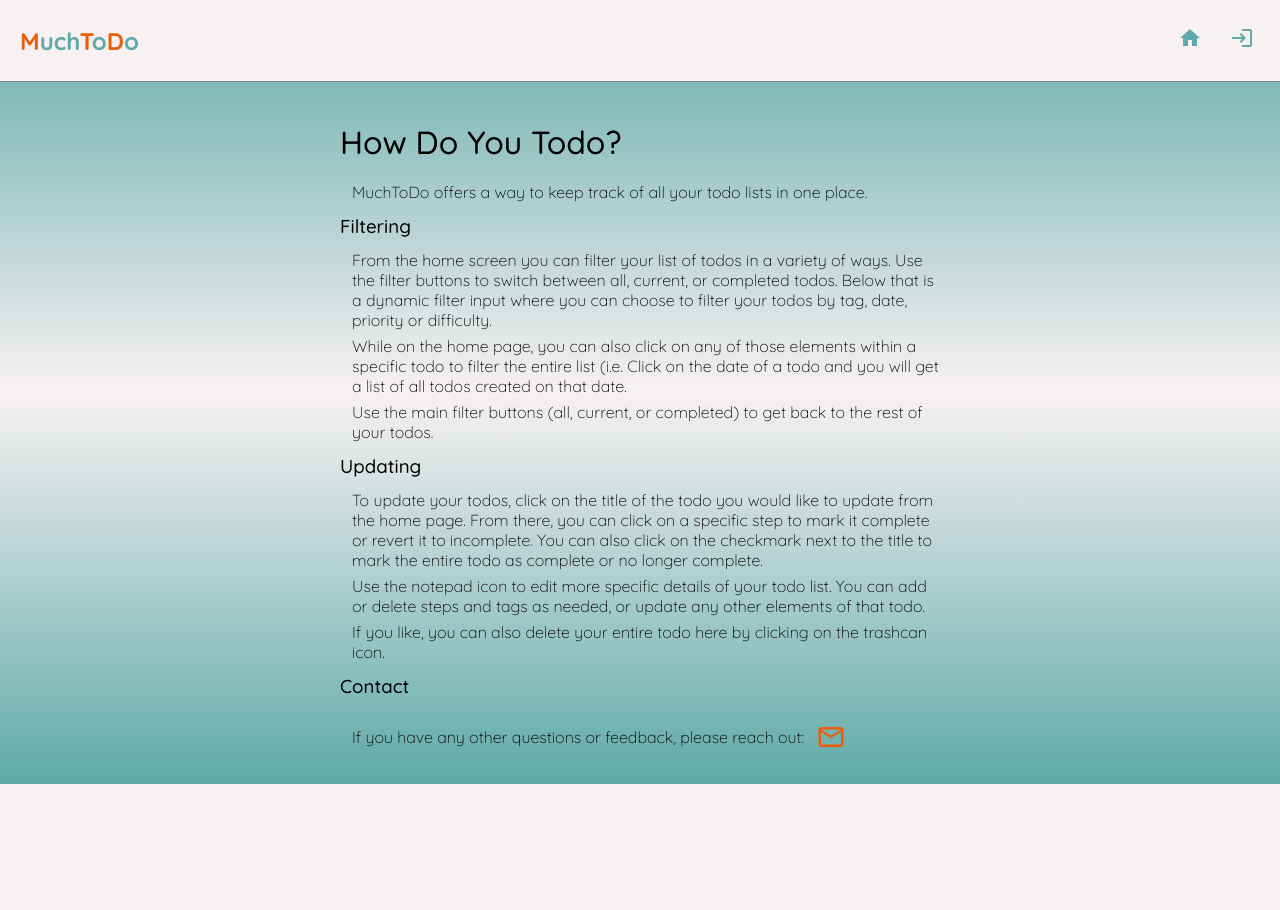
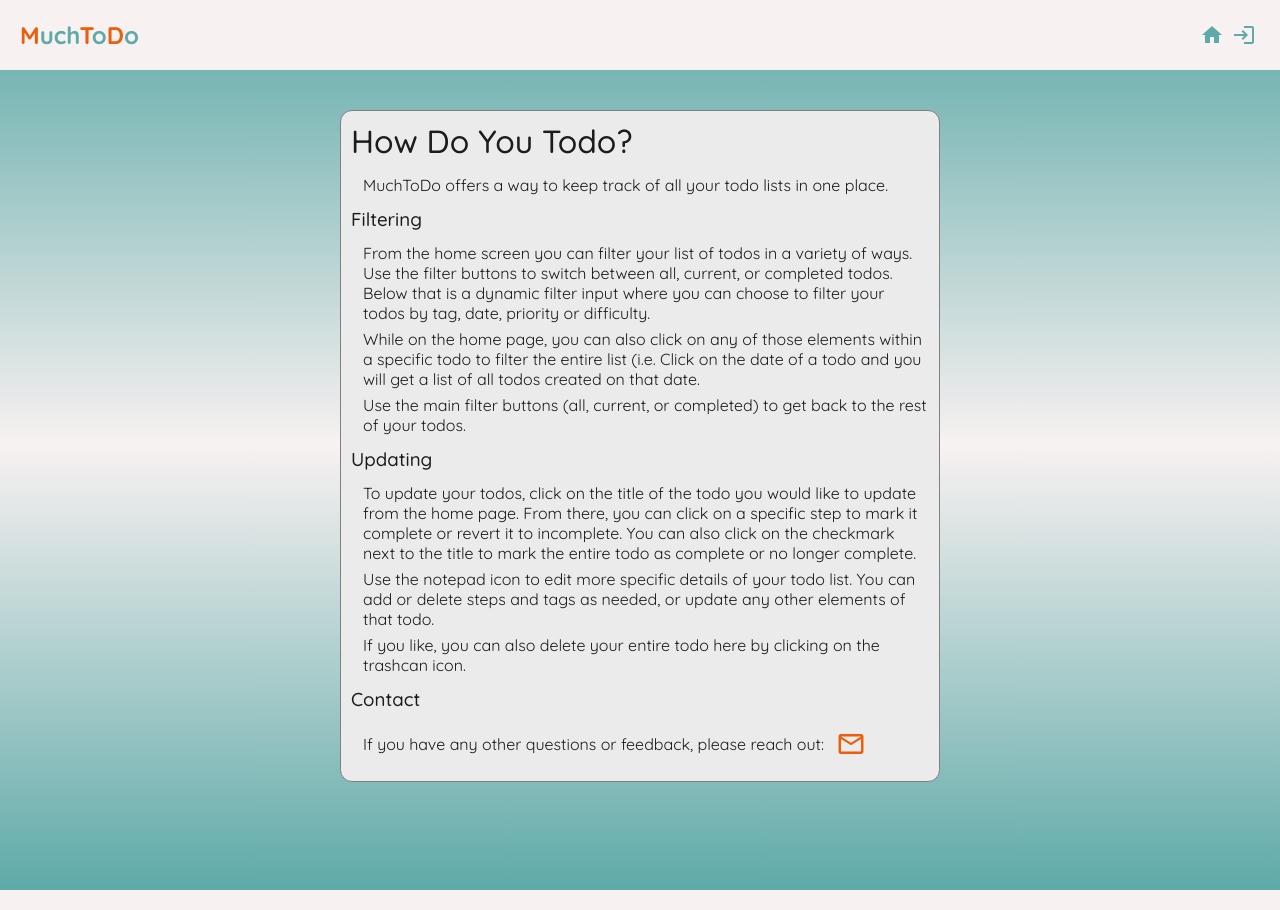
Before and after one commit to mikehoods/react-goalTracker-2.0-client, a React (Create React App) app: page /help in a window 1280 px wide. Before the commit the page ends 804 px from the top, so only its background shows below. Built offline with nearby package versions, Linux system fonts and the light colour scheme.

Commit message:
Styling changes across app in response to user feedback.

```diff
--- a/src/CreateGoal.js
+++ b/src/CreateGoal.js
@@ -10,7 +10,6 @@ const CreateGoal = () => {
     const [tempStep, setTempStep] = useState("");
     const [steps, setSteps] = useState([{"step": "", "complete": false}]);
     const [tags, setTags] = useState([]);
-    // const [username, setUsername] = useState("");
 
     const [isPending, setIsPending] = useState(false);
     const history = useHistory();
@@ -31,7 +30,7 @@ const CreateGoal = () => {
 
     const stepList = steps.map((step, index) => (
         <div key={index}>
-            <label>Step {index + 1}:</label>
+            <label>Step {index + 1}</label>
             <div className="form-step">
                 <input
                     type="text"
@@ -87,7 +86,7 @@ const CreateGoal = () => {
             <h2>Create A New Goal</h2>
             <form onSubmit={handleSubmit}>
                 <div className="form-main">
-                    <label>Goal name:</label>
+                    <label>Goal name</label>
                     <input
                         type="text"
                         required
@@ -96,7 +95,7 @@ const CreateGoal = () => {
                     />
                     <div className="form-selectors">
                         <div className="selector">
-                            <p>Difficulty: </p>
+                            <p>Difficulty</p>
                             <select
                                 value={difficulty}
                                 onChange={(e) => setDifficulty(e.target.value)}
@@ -108,7 +107,7 @@ const CreateGoal = () => {
                             </select>
                         </div>
                         <div className="selector">
-                            <p>Priority: </p>
+                            <p>Priority</p>
                             <select
                                 value={priority}
                                 onChange={(e) => setPriority(e.target.value)}
@@ -121,7 +120,7 @@ const CreateGoal = () => {
                     </div>
                     {stepList}
                     <i className="add-step material-icons" onClick={handleAddStep}>add_to_photos</i>
-                    <label>Tags:</label>
+                    <label>Tags</label>
                 <input
                     type="text"
                     id="add-tag"
--- a/src/EditGoal.js
+++ b/src/EditGoal.js
@@ -21,7 +21,7 @@ const EditGoal = () => {
 
     const stepList = steps.map((step, index) => (
         <div key={index}>
-            <label>Step {index + 1}:</label>
+            <label>Step {index + 1}</label>
             <div className="form-step">
                 <input
                     type="text"
--- a/src/GoalDetails.js
+++ b/src/GoalDetails.js
@@ -2,6 +2,7 @@ import { useParams, useHistory, Link } from 'react-router-dom';
 import { useState, useEffect } from 'react';
 import useFetch from "./useFetch";
 import { withAuthenticationRequired } from '@auth0/auth0-react';
+import Loading from "./Loading";
 
 const GoalDetails = () => {
     const { id } = useParams();
@@ -97,7 +98,7 @@ const GoalDetails = () => {
 
     return (
         <div className="goal-details">
-            { isLoading && <div>Loading...</div> }
+            { isLoading && <Loading /> }
             { error && <div>{ error }</div> }
             { goal && (
                 <div className="goal-preview">
--- a/src/GoalList.js
+++ b/src/GoalList.js
@@ -16,7 +16,7 @@ const GoalList = ({goals, filteredGoals, handleFilter}) => {
     return (
         <div className="goal-list">
             {/* No goals found */}
-            {filteredGoals.length === 0 && <div className="no-todos">No results found.</div>}
+            {filteredGoals.length === 0 && <div className="no-todos">No results found</div>}
             {/* Lists all or filtered goals */}
             {goals && filteredGoals.map((goal, index) => (
                 <div className="goal-preview" key={index}>
--- a/src/TagCloud.js
+++ b/src/TagCloud.js
@@ -20,16 +20,17 @@ const TagCloud = ({ goals, handleFilter }) => {
 
     return (
         <div className="tag-container">
-            <div className="tag-cloud">
-                {goals.length > 0 && userTags.map((tag, index) => (
+            { userTags.length > 0 && <div className="tag-cloud">
+                {userTags.map((tag, index) => (
                     <p key={index}
                         className="allTags-tag"
                         onClick={() => handleFilter(
                             goals.filter(goal => goal.tags.includes(tag)),
-                            `Filtered by: #${tag}`)}>#{tag}
+                            `Filtered by: #${tag}`)}
+                    >#{tag}
                     </p>
                 ))}
-            </div>
+            </div>}
         </div>
      );
 }
--- a/src/index.css
+++ b/src/index.css
@@ -10,6 +10,7 @@ html {
 body {
   background: linear-gradient(to bottom, #5EAAA8, #F8F1F1, #5EAAA8);
   height: 100%;
+  color: #1c1c1c;
 }
 
 /* Navbar Styling */
@@ -24,7 +25,6 @@ body {
   top: 0; */
   width: 100%;
   box-sizing: border-box;
-  border-bottom: 1px solid grey;
 }
 .app-title-span{
   color: #EB5E0B;
@@ -43,24 +43,32 @@ body {
 .navbar .links Button{
   border: none;
   background-color: #F8F1F1;
-  margin-left: 16px;
-  padding: 6px;
   color: #5EAAA8;
   font-weight: 500;
   font-size: 18px;
   border-radius: 50%;
+  padding: 0;
+  display: flex;
+  align-items: center;
+  justify-content: center;
+  margin: 0 2px;
 }
 .navbar a {
-  margin-left: 16px;
   text-decoration: none;
-  padding: 6px;
   color: #5EAAA8;
   font-weight: 500;
   border-radius: 50%;
+  display: flex;
+  align-items: center;
+  justify-content: center;
+  margin: 0 2px;
 }
 .navbar a:hover, .navbar Button:hover{
   cursor: pointer;
   box-shadow: 1px 2px 3px rgba(0,0,0,0.2);
+}
+.navbar .material-icons{
+  padding: 2px;
 }
 .navbar .current {
   color: #EB5E0B;
@@ -68,8 +76,8 @@ body {
 }
 
 /* Home Styling */
-
 .content {
+  min-height: 95vh;
   max-width: 600px;
   margin: 20px auto;
   padding: 20px;
@@ -89,6 +97,10 @@ body {
 /* Tag Cloud Styling */
 .tag-container{
   margin-bottom: 18px;
+  background-color: rgba(94, 170, 168, 0.5);
+}
+.tag-container .tag-cloud{
+  margin: 0;
 }
 .tag-container p{
   color: #F8F1F1;
@@ -96,7 +108,7 @@ body {
 }
 .allTags-tag:hover, .goal-list .tag-cloud .tag:hover{
   cursor: pointer;
-  color: black;
+  color: #1c1c1c;
 }
 /* Welcome Page Styling */
 .welcome-div h1{
@@ -105,18 +117,16 @@ body {
 .welcome-div h3{
   margin: 24px 0;
   font-weight: 300;
-  text-align: center;
 }
 .welcome-div h2{
   font-weight: 500;
-  text-align: right;
+  text-align: center;
 }
 .welcome-title, .welcome-login{
   color: #EB5E0B;
 }
 .welcome-login{
   font-weight: 700;
-  text-decoration: #F8F1F1 underline;
 }
 .welcome-login:hover{
   cursor: pointer;
@@ -143,8 +153,10 @@ body {
 .dynamic-filter input, .dynamic-filter select {
   padding: 4px;
   border-radius: 4px;
+  background-color: #ededed;
+  border: 1px solid grey;
 }
-.filterType-select{
+.dynamic-filter .filterType-select{
   margin: 0 16px 0 8px;
 }
 
@@ -156,7 +168,7 @@ body {
   color: #EB5E0B;
 }
 .goal-preview {
-  background-color: white;
+  background-color: #ededed;
   border-radius: 12px;
   border: 1px solid grey;
   width: 100%;
@@ -180,7 +192,7 @@ body {
   align-items: top;
 }
 .goal-header h2 {
-  color: black;
+  color: #1c1c1c;
   font-weight: 500;
   padding: 0 8px;
   border-radius: 12px;
@@ -242,7 +254,7 @@ body {
   margin: 0 8px;
 }
 .footer-span {
-  color: black;
+  color: #1c1c1c;
   font-weight: 300;
   margin-left: 4px;
 }
@@ -256,7 +268,6 @@ body {
   align-items: top;
 }
 .goal-icons i {
-  margin: 2px;
   padding: 4px;
   cursor: pointer;
   color: grey;
@@ -309,19 +320,21 @@ body {
 }
 .create-goal input, .create-goal select {
   width: 100%;
-  padding: 6px 10px;
-  margin: 10px 0;
+  padding: 4px;
+  margin-top: 2px;
+  margin-bottom: 10px;
   border: 1px solid #A3D2CA;
   box-sizing: border-box;
   display: block;
   border-radius: 4px;
+  background-color: #ededed;
 }
 form .form-selectors {
   display: flex;
   justify-content: space-between;
 }
 .form-selectors .selector {
-  width: 45%;
+  width: 48%;
 }
 .create-goal p {
   text-align: left;
@@ -400,9 +413,9 @@ form .form-selectors {
 .tag-cloud .tag-icon {
   font-size: 14px;
   align-self: flex-end;
-  background-color: white;
+  background-color: #ededed;
   padding: 4px;
-  color: black;
+  color: #1c1c1c;
   border-radius: 50%;
   display: none;
   margin-left: 2px;
@@ -412,20 +425,26 @@ form .form-selectors {
   cursor: pointer;
 }
 .tag-div:hover .tag {
-  color: black;
+  color: #1c1c1c;
 }
 /* Help.js Styling */
+.help{
+  padding: 10px;
+  background-color: #ebebeb;
+  border-radius: 12px;
+  border: 1px solid grey;
+}
 .help h1{
   font-weight: 500;
-  margin-bottom: 20px;
+  margin-bottom: 14px;
 }
 .help h3{
   margin: 12px 0;
   font-weight: 500;
 }
 .help p{
-  margin: 6px 0 6px 12px;
-  font-weight: 300;
+  margin: 0 0 6px 12px;
+  font-weight: 400;
 }
 .help-contact{
   display: inline-flex;
@@ -478,7 +497,7 @@ form .form-selectors {
 }
 .not-found h1{
   font-weight: 900;
-  color: black;
+  color: #1c1c1c;
   padding: 8px;
   font-size: 40px;
 }
@@ -495,7 +514,7 @@ form .form-selectors {
 .not-found a{
   text-decoration: none;
   color: #EB5E0B;
-  text-decoration: #F8F1F1 underline;
+  /* text-decoration: #F8F1F1 underline; */
   font-weight: 700;
 
 }
```
